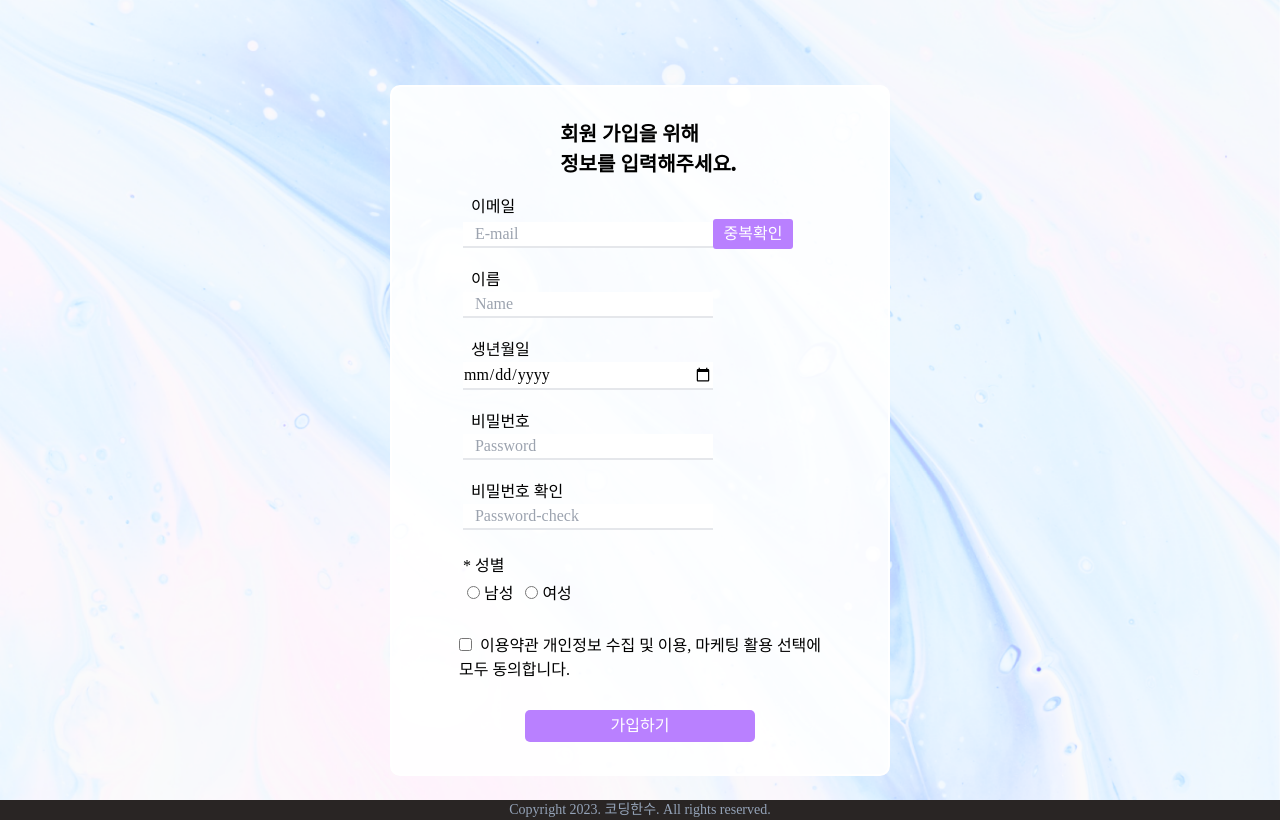
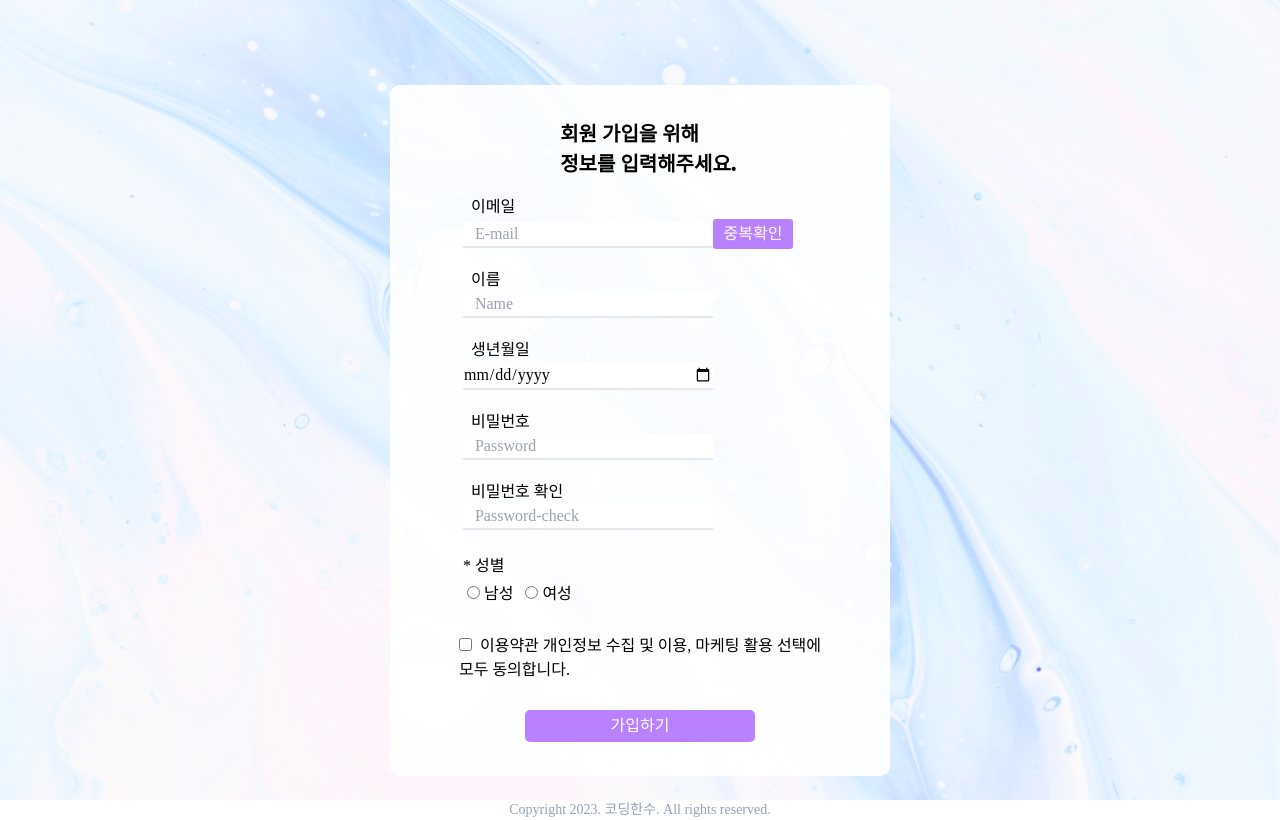
Before and after one commit to CDHANSOO/nevermind, a React (Vite) app: page /signup in a window 1280 px wide. Built offline with nearby package versions, Linux system fonts and the light colour scheme; a web font is replaced by a local one.

Commit message:
design footer 배경 색상 투명으로 변경

```diff
--- a/src/components/Footer.tsx
+++ b/src/components/Footer.tsx
@@ -2,7 +2,7 @@ import React from 'react'
 
 const Footer:React.FC = () => {
   return (
-    <div className='bg-stone-800'>
+    <div className='bg-transparent '>
         <div>
             <p className='text-slate-400 font-light text-sm text-center'>Copyright 2023. 코딩한수. All rights reserved.
 </p>
```
Also changed, not shown: 1 other file (tests, documents, lock files or other folders).
